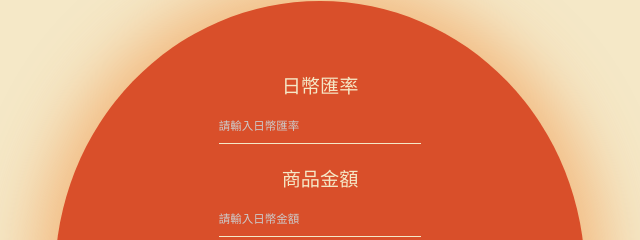
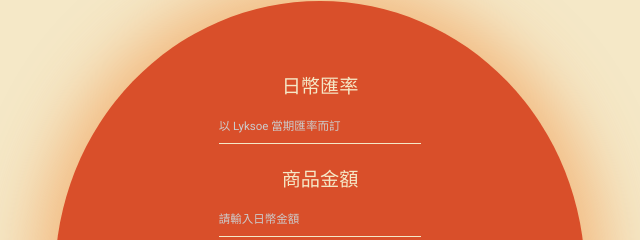
Before and after one commit to REINNNI/lyksoe-japan-purchase, a plain HTML site: page index.html in a window 1280 px wide. Shown: the part 141-381 px from the top of the page, 320-960 px from the left. Drawn offline with Linux system fonts and the light colour scheme; a web font is replaced by a local one.

Commit message:
Update index.html

```diff
--- a/index.html
+++ b/index.html
@@ -155,7 +155,7 @@
     <img src="https://reinnni.github.io/lyksoe-japan-purchase/logo.png" alt="Lyksoe Logo" class="logo">
     <div class="container">
         <label>日幣匯率</label>
-        <input type="number" id="exchange-rate" placeholder="請輸入日幣匯率" step="0.01">
+        <input type="number" id="exchange-rate" placeholder="以 Lyksoe 當期匯率而訂" step="0.01">
 
         <label>商品金額</label>
         <input type="number" id="daily-feed-cost" placeholder="請輸入日幣金額">
```
